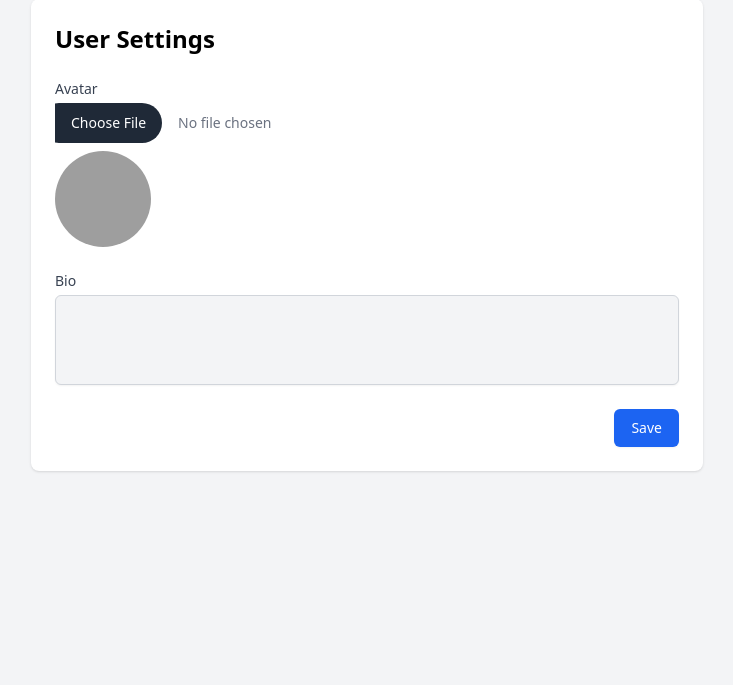
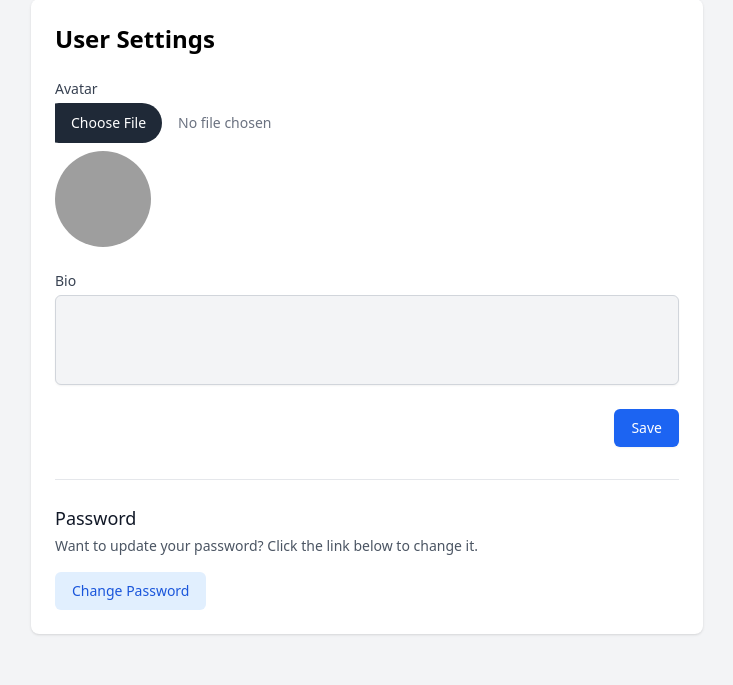
Before and after one commit to thanhdev/django-social-media, a Django app: page /settings/ in a window 1280 px wide. Shown: the part 115-800 px from the top of the page, without its empty margins (273-1006 px from the left). Run offline with Django 3.2, Linux system fonts and the light colour scheme; the visitor is signed in with stand-in values (Sample User, id 1); parts of the project's set-up code (start-up, migrations or seed data) failed here and were passed over; some libraries are stand-ins or nearby versions; grey boxes are pictures that could not be loaded.

Commit message:
Feature change password

```diff
--- a/home/urls.py
+++ b/home/urls.py
@@ -11,6 +11,14 @@ urlpatterns = [
     path("logout/", auth_views.LogoutView.as_view(next_page="/"), name="logout"),
     path("settings/", views.user_settings, name="user_settings"),
     path("@<str:username>/", views.user_profile, name="user_profile"),
+    path(
+        "password_change/",
+        views.CustomPasswordChangeView.as_view(),
+        name="password_change",
+    ),
+    path(
+        "password_change/done/", views.password_change_done, name="password_change_done"
+    ),
     # APIs
     path("api/posts/", views.get_posts, name="get_posts"),
     path("api/posts/<int:post_id>/delete/", views.delete_post, name="delete_post"),
--- a/home/views.py
+++ b/home/views.py
@@ -8,6 +8,9 @@ from django.shortcuts import render, redirect, get_object_or_404
 from django.contrib.auth import login, authenticate
 from django.contrib.auth.forms import AuthenticationForm
 from django.views.decorators.http import require_POST
+from django.utils.decorators import method_decorator
+from django.urls import reverse_lazy
+from django.contrib.auth.views import PasswordChangeView
 
 from .forms import CustomUserCreationForm, PostForm
 from .models import Post, PostComment, User
@@ -94,6 +97,18 @@ def user_settings(request):
     return render(request, "home/settings.html")
 
 
+@method_decorator(login_required, name="dispatch")
+class CustomPasswordChangeView(PasswordChangeView):
+    template_name = "home/password_change.html"
+    success_url = reverse_lazy("password_change_done")
+
+
+@login_required
+def password_change_done(request):
+    messages.success(request, "Your password was successfully updated!")
+    return redirect("user_settings")
+
+
 @login_required
 def user_profile(request, username):
     user = get_object_or_404(User, username=username)
--- a/requirements.txt
+++ b/requirements.txt
@@ -2,5 +2,6 @@ Django==4.2.13
 django-compressor==4.5
 gunicorn==20.1.0
 Pillow==10.4.0
+pre-commit==3.7.1
 psycopg2-binary==2.9.5
 whitenoise==6.3.0
--- a/static/src/output.css
+++ b/static/src/output.css
@@ -1240,6 +1240,10 @@ input:checked + .toggle-bg {
   margin-top: 1.5rem;
 }
 
+.mt-8 {
+  margin-top: 2rem;
+}
+
 .block {
   display: block;
 }
@@ -1629,6 +1633,11 @@ input:checked + .toggle-bg {
   border-color: transparent;
 }
 
+.bg-blue-100 {
+  --tw-bg-opacity: 1;
+  background-color: rgb(225 239 254 / var(--tw-bg-opacity));
+}
+
 .bg-blue-50 {
   --tw-bg-opacity: 1;
   background-color: rgb(235 245 255 / var(--tw-bg-opacity));
@@ -1782,6 +1791,10 @@ input:checked + .toggle-bg {
 
 .pt-2 {
   padding-top: 0.5rem;
+}
+
+.pt-6 {
+  padding-top: 1.5rem;
 }
 
 .text-center {
--- a/templates/home/settings.html
+++ b/templates/home/settings.html
@@ -43,36 +43,23 @@
                 </button>
             </div>
         </form>
+
+        <div class="mt-8 pt-6 border-t border-gray-200">
+            <h2 class="text-lg font-medium text-gray-900">Password</h2>
+            <p class="mt-1 text-sm text-gray-600">
+                Want to update your password? Click the link below to change it.
+            </p>
+            <div class="mt-4">
+                <a href="{% url 'password_change' %}"
+                   class="inline-flex items-center px-4 py-2 border border-transparent text-sm font-medium rounded-md text-blue-700 bg-blue-100 hover:bg-blue-200 focus:outline-none focus:ring-2 focus:ring-offset-2 focus:ring-blue-500">
+                    Change Password
+                </a>
+            </div>
+        </div>
     </div>
 {% endblock %}
 
 {% block extra_js %}
     <script>
-        document.addEventListener('DOMContentLoaded', function () {
-            const avatarInput = document.getElementById('avatar');
-            const avatarPreview = document.getElementById('avatar-preview');
-            const bioTextarea = document.getElementById('bio');
-
-            avatarInput.addEventListener('change', function (event) {
-                const file = event.target.files[0];
-                if (file) {
-                    const reader = new FileReader();
-                    reader.onload = function (e) {
-                        avatarPreview.querySelector('img').src = String(e.target.result);
-                    }
-                    reader.readAsDataURL(file);
-                }
-            });
-
-            bioTextarea.addEventListener('focus', function () {
-                this.classList.remove('bg-gray-100');
-                this.classList.add('bg-white');
-            });
-
-            bioTextarea.addEventListener('blur', function () {
-                this.classList.add('bg-gray-100');
-                this.classList.remove('bg-white');
-            });
-        });
     </script>
 {% endblock %}
```
Also changed, not shown: templates/home/password_change.html (added, +40 -0 lines).
